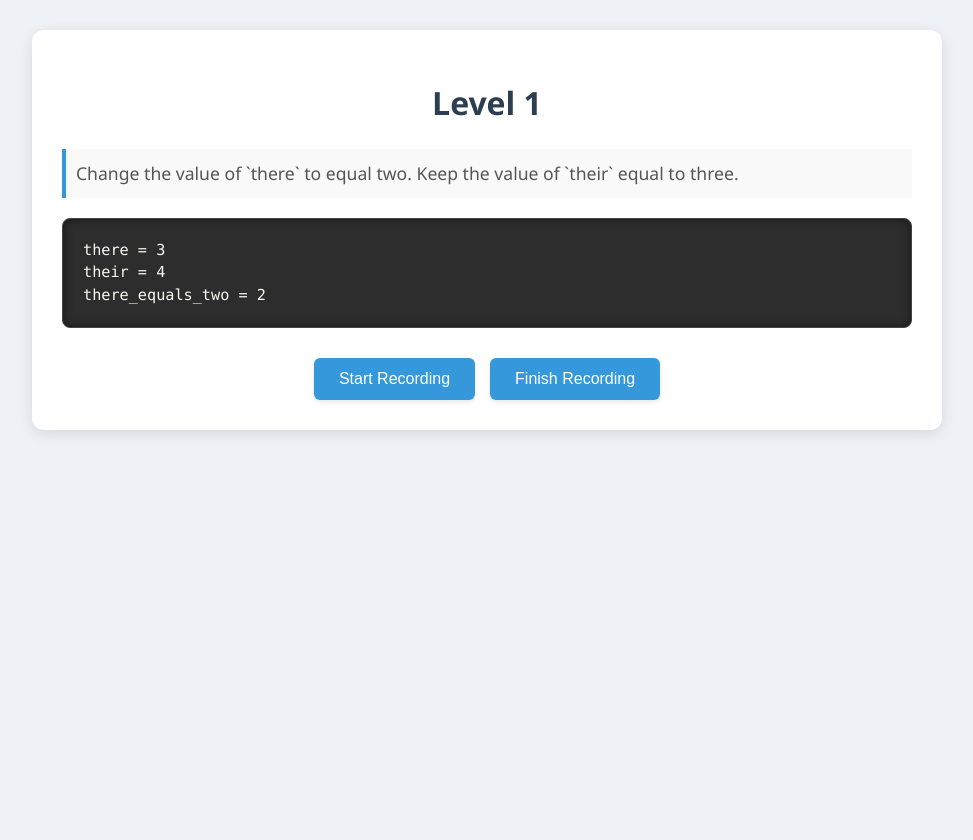
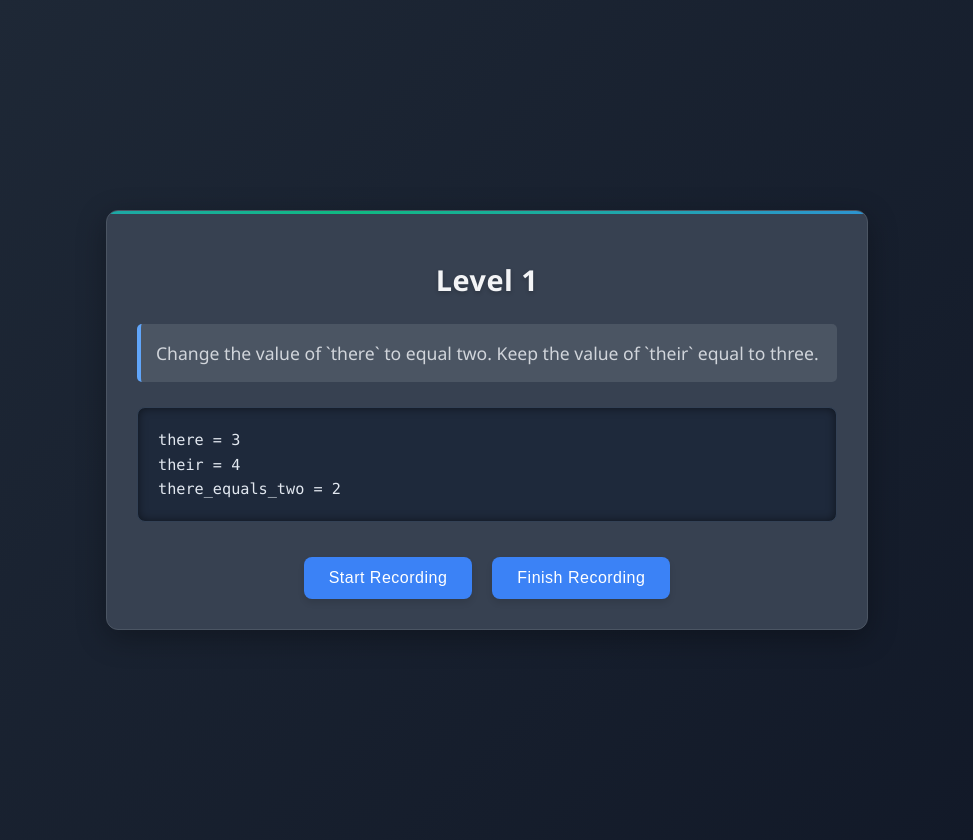
Before and after one commit to HenryDashwood/syntax-game, a Flask app: page / in a window 1280 px wide. Shown: the whole page, without its empty margins (153-1126 px from the left). Before the commit the page ends 434 px from the top, so only its background shows below. Run offline with Flask 3, Linux system fonts and the light colour scheme.

Commit message:
voice is working

```diff
--- a/app.py
+++ b/app.py
@@ -1,10 +1,14 @@
 import os
 import re
-
-from flask import Flask, render_template
+from flask import Flask, render_template, jsonify
+from voice import AudioRecorder # Assuming voice.py is in the same directory
 
 app = Flask(__name__)
 
+# Instantiate the recorder globally
+# This is a simplification. For production, you might manage this differently
+# (e.g., per-user sessions if multiple users could record simultaneously).
+recorder = AudioRecorder()
 
 def parse_level_content(level_number):
     """Return objective text and code text for the given level number."""
@@ -57,5 +61,30 @@
     return render_template("index.html", current_level=current_level, objective=objective, code=code)
 
 
+@app.route("/start_record", methods=['POST'])
+def start_record_route():
+    try:
+        recorder.start_recording()
+        return jsonify({"status": "success", "message": "Recording started"})
+    except Exception as e:
+        return jsonify({"status": "error", "message": str(e)}), 500
+
+@app.route("/stop_record", methods=['POST'])
+def stop_record_route():
+    try:
+        result = recorder.stop_recording()
+        if result and hasattr(result, 'text'):
+            transcription_text = result.text
+            return jsonify({"status": "success", "transcription_text": transcription_text})
+        elif result:
+            # If result is not None but doesn't have .text, it's an unexpected format
+            print(f"Unexpected result format: {type(result)} - {result}")
+            return jsonify({"status": "error", "message": "Transcription format unexpected."}), 500
+        else:
+            return jsonify({"status": "success", "message": "No audio data recorded or transcription failed"})
+    except Exception as e:
+        print(f"Error in /stop_record: {e}") # Log the full error on the server
+        return jsonify({"status": "error", "message": str(e)}), 500
+
 if __name__ == "__main__":
     app.run(debug=True)
--- a/static/style.css
+++ b/static/style.css
@@ -3,48 +3,85 @@
     display: flex;
     flex-direction: column;
     align-items: center;
+    justify-content: center;
     min-height: 100vh;
     margin: 0;
-    background-color: #eef1f5;
-    /* Lighter grey background */
-    padding-top: 30px;
-    color: #333;
+    background-color: #1f2937;
+    /* Darker background */
+    padding: 20px 0;
+    color: #e5e7eb;
+    background-image: linear-gradient(135deg, #1f2937 0%, #111827 100%);
 }
 
 .container {
-    background-color: #ffffff;
+    background-color: #374151;
     padding: 30px;
     border-radius: 12px;
-    box-shadow: 0 4px 15px rgba(0, 0, 0, 0.1);
-    width: 90%;
-    max-width: 850px;
+    box-shadow: 0 8px 30px rgba(0, 0, 0, 0.3);
+    width: 70%;
+    /* Reduced width */
+    max-width: 700px;
+    /* Reduced max-width */
     text-align: center;
+    border: 1px solid #4b5563;
+    position: relative;
+    overflow: hidden;
+}
+
+.container::before {
+    content: '';
+    position: absolute;
+    top: 0;
+    left: 0;
+    right: 0;
+    height: 3px;
+    background: linear-gradient(90deg, #3b82f6, #10b981, #3b82f6);
+    background-size: 200% 100%;
+    animation: gradient-shift 3s ease infinite;
+}
+
+@keyframes gradient-shift {
+    0% {
+        background-position: 0% 50%;
+    }
+
+    50% {
+        background-position: 100% 50%;
+    }
+
+    100% {
+        background-position: 0% 50%;
+    }
 }
 
 h1 {
-    color: #2c3e50;
-    /* Darker blue-grey for heading */
+    color: #f3f4f6;
+    /* Lighter text for dark theme */
     margin-bottom: 25px;
+    font-size: 1.8em;
+    letter-spacing: 0.5px;
+    text-shadow: 0 2px 4px rgba(0, 0, 0, 0.2);
 }
 
 .objective-text {
     font-size: 1.1em;
-    color: #555;
-    margin-bottom: 20px;
-    padding: 10px;
-    background-color: #f9f9f9;
-    border-left: 4px solid #3498db;
+    color: #d1d5db;
+    margin-bottom: 25px;
+    padding: 15px;
+    background-color: #4b5563;
+    border-left: 4px solid #60a5fa;
     /* Blue accent line */
     text-align: left;
     line-height: 1.6;
+    border-radius: 5px;
 }
 
 .level-box {
-    background-color: #2d2d2d;
+    background-color: #1e293b;
     /* Dark background for code box */
-    color: #f8f8f2;
+    color: #e2e8f0;
     /* Light text color for contrast */
-    border: 1px solid #444;
+    border: 1px solid #334155;
     padding: 20px;
     margin-top: 20px;
     border-radius: 8px;
@@ -59,16 +96,16 @@
     font-family: 'Fira Code', 'Consolas', 'Monaco', monospace;
     /* Code-specific fonts */
     font-size: 0.95em;
-    line-height: 1.5;
+    line-height: 1.6;
     white-space: pre-wrap;
     word-wrap: break-word;
 }
 
 .button-container {
-    margin-top: 30px;
+    margin-top: 35px;
     display: flex;
     justify-content: center;
-    gap: 15px;
+    gap: 20px;
     /* Space between buttons */
 }
 
@@ -76,22 +113,59 @@
     padding: 12px 25px;
     font-size: 1em;
     color: white;
-    background-color: #3498db;
-    /* Primary blue */
+    background-color: #3b82f6;
+    /* Bright blue */
     border: none;
-    border-radius: 6px;
+    border-radius: 8px;
     cursor: pointer;
-    transition: background-color 0.3s ease, transform 0.2s ease;
-    box-shadow: 0 2px 5px rgba(0, 0, 0, 0.1);
+    transition: all 0.3s ease;
+    box-shadow: 0 4px 6px rgba(0, 0, 0, 0.1);
+    font-weight: 500;
+    letter-spacing: 0.5px;
 }
 
 .action-button:hover {
-    background-color: #2980b9;
+    background-color: #2563eb;
     /* Darker blue on hover */
-    transform: translateY(-1px);
+    transform: translateY(-2px);
+    box-shadow: 0 6px 10px rgba(0, 0, 0, 0.2);
 }
 
 .action-button:active {
-    background-color: #2471a3;
+    background-color: #1d4ed8;
     transform: translateY(0px);
+    box-shadow: 0 2px 4px rgba(0, 0, 0, 0.1);
 }
+
+.output-container {
+    margin-top: 30px;
+    padding: 20px;
+    background-color: #4b5563;
+    /* Similar to objective-text background */
+    border-radius: 8px;
+    border: 1px solid #525f71;
+    text-align: left;
+    display: none;
+    /* Initially hidden */
+}
+
+.output-container h3 {
+    color: #f3f4f6;
+    margin-top: 0;
+    margin-bottom: 10px;
+    font-size: 1.2em;
+}
+
+.output-container pre {
+    background-color: #374151;
+    /* Slightly darker than container */
+    color: #e5e7eb;
+    padding: 15px;
+    border-radius: 5px;
+    white-space: pre-wrap;
+    word-wrap: break-word;
+    font-family: 'Fira Code', 'Consolas', 'Monaco', monospace;
+    font-size: 0.9em;
+    min-height: 50px;
+    /* Minimum height for the pre box */
+}
```
Also changed, not shown: templates/index.html (+50 -0 lines).
